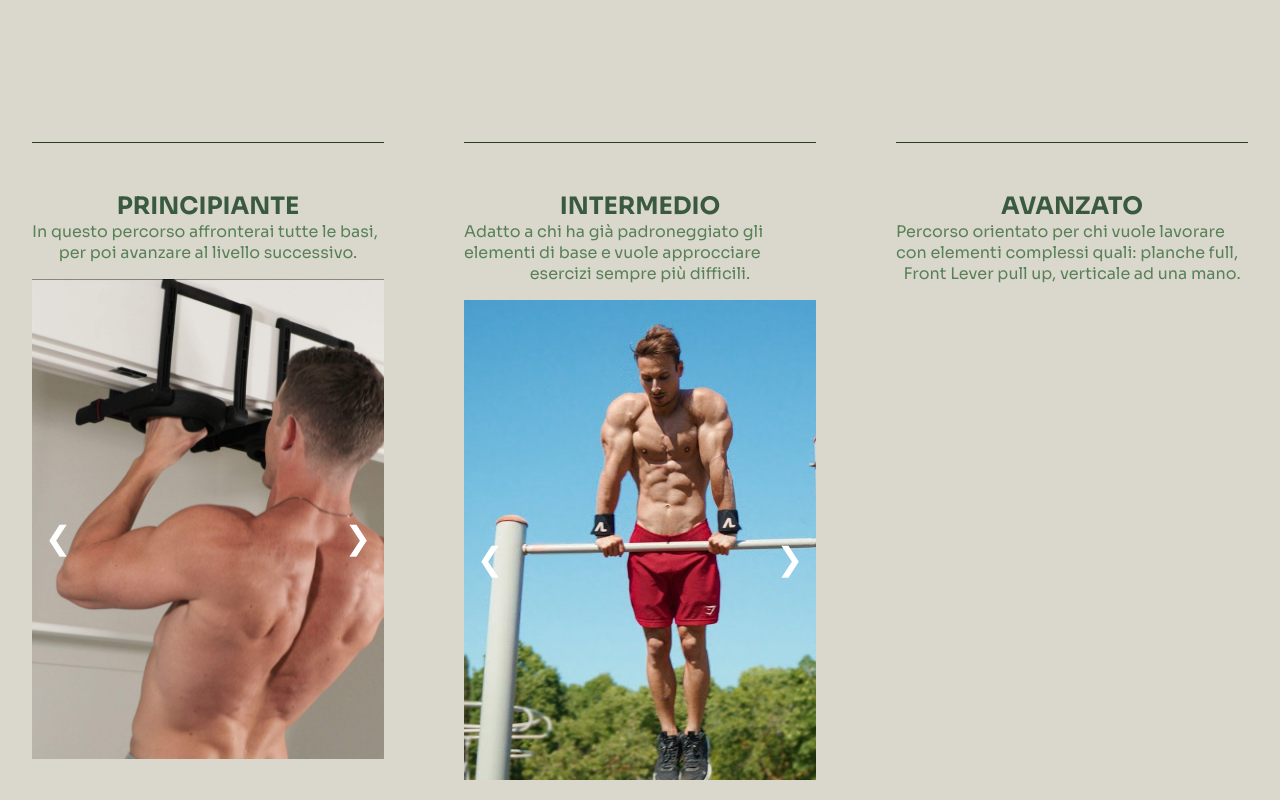
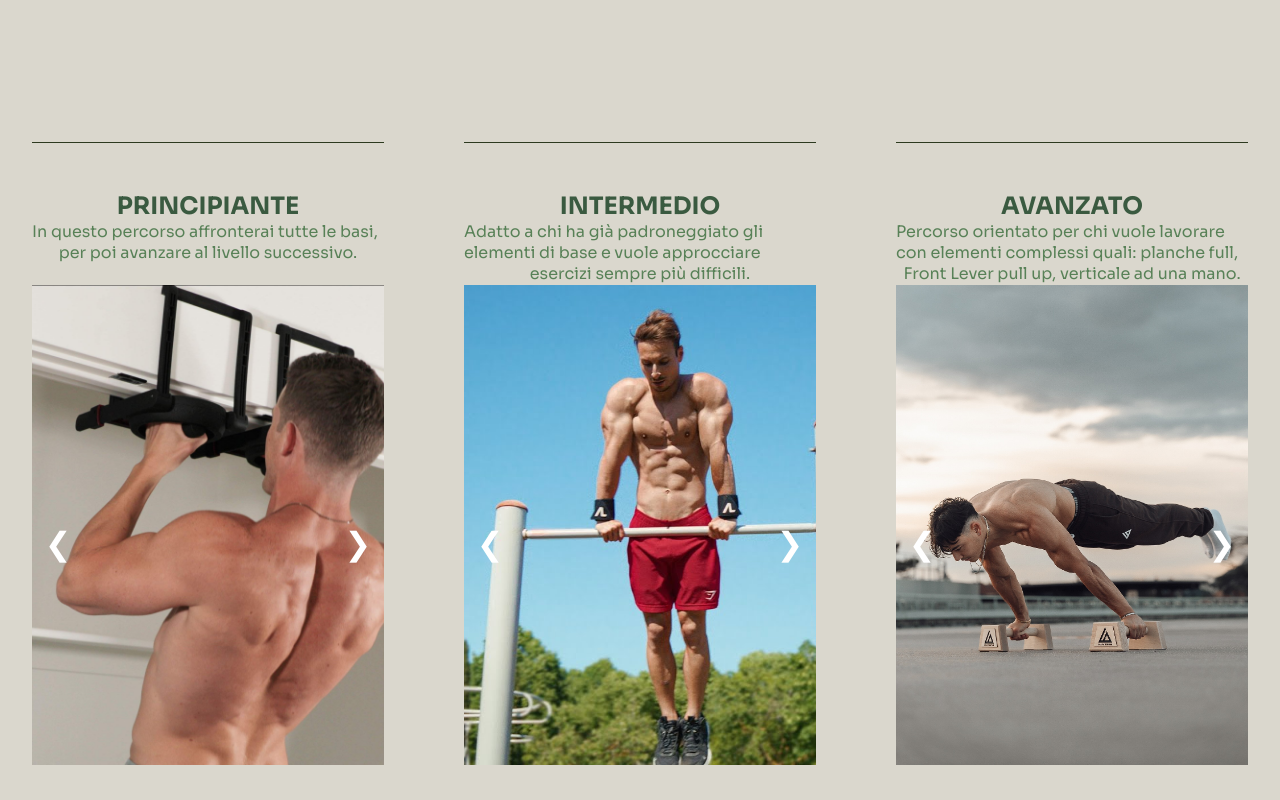
Before and after one commit to EraldiM/ProgettoPWB, a plain HTML site: page index.html in a window 1280 px wide. Shown: the part 1380-2180 px from the top of the page. Drawn offline with Linux system fonts and the light colour scheme.

Commit message:
table fixed + slideshows added

```diff
--- a/JS/script.js
+++ b/JS/script.js
@@ -1,8 +1,9 @@
-let slideIndex = [1,1];
+let slideIndex = [1,1,1];
 /* Class the members of each slideshow group with different CSS classes */
-let slideId = ["mySlides1", "mySlides2"]
+let slideId = ["mySlides1", "mySlides2", "mySlides3"]
 showSlides(1, 0);
 showSlides(1, 1);
+showSlides(1, 2);
 
 function plusSlides(n, no) {
     showSlides(slideIndex[no] += n, no);
--- a/index.html
+++ b/index.html
@@ -32,7 +32,7 @@
             <div id="grid">
                 <div id="element">
                     <h2>Principiante</h2>
-                    <p>In questo percorso affronterai tutte le basi, per poi avanzare al livello successivo.</p>
+                    <p class="description">In questo percorso affronterai tutte le basi, per poi avanzare al livello successivo.</p>
                     <div id="slideShow-container">
                         <div class="mySlides1 fade">
                             <img src="imgs/beginner/pu.jpg" alt="">
@@ -49,7 +49,7 @@
                 </div>
                 <div id="element">
                     <h2>Intermedio</h2>
-                    <p>Adatto a chi ha già padroneggiato gli elementi di base e vuole approcciare esercizi sempre più difficili.</p>
+                    <p class="description">Adatto a chi ha già padroneggiato gli elementi di base e vuole approcciare esercizi sempre più difficili.</p>
                     <div id="slideShow-container">
                         <div class="mySlides2 fade">
                             <img src="imgs/intermediate/mu.jpg" alt="">
@@ -63,7 +63,17 @@
                 </div>
                 <div id="element">
                     <h2>Avanzato</h2>
-                    <p>Percorso orientato per chi vuole lavorare con elementi complessi quali: planche full, Front Lever pull up, verticale ad una mano.</p>
+                    <p class="description">Percorso orientato per chi vuole lavorare con elementi complessi quali: planche full, Front Lever pull up, verticale ad una mano.</p>
+                    <div id="slideShow-container">
+                        <div class="mySlides3 fade">
+                            <img src="imgs/advance/planche.jpg" alt="">
+                        </div>
+                        <div class="mySlides3 fade">
+                            <img src="imgs/advance/ofl.jpg" alt="">
+                        </div>
+                        <a class="prev" onclick="plusSlides(-1, 2)">&#10094;</a>
+                        <a class="next" onclick="plusSlides(1, 2)">&#10095;</a>
+                    </div>
                 </div>
             </div>
         </div>
--- a/style/style.css
+++ b/style/style.css
@@ -152,6 +152,20 @@
     display: flex;
     justify-content: center;
     padding: 0 2em;
+    align-items: stretch;
+}
+
+.element{
+    display: flex;
+    flex-direction: column;
+}
+
+.slideShow-container{
+    margin-top: auto;
+}
+
+.description{
+    height: 3em;
 }
 
 #grid{
@@ -233,12 +247,12 @@
     padding-bottom: 3em;
 }
 
-.mySlides1, .mySlides2{
+.mySlides1, .mySlides2, .mySlides3{
     height: 30em;
     width: inherit;
 }
 
-.mySlides1 img, .mySlides2 img{
+.mySlides1 img, .mySlides2 img, .mySlides3 img{
     object-fit: cover;
     height: 100%;
     width: 100%;
@@ -267,3 +281,13 @@
 .next:hover, .prev:hover{
     background-color: rgba(0,0,0,0.5);
 }
+
+.fade {
+  animation-name: fade;
+  animation-duration: 1.5s;
+}
+
+@keyframes fade {
+  from {opacity: .4}
+  to {opacity: 1}
+}
```
Also changed, not shown: imgs/advance/ofl.jpg (added), imgs/advance/planche.jpg (added).
